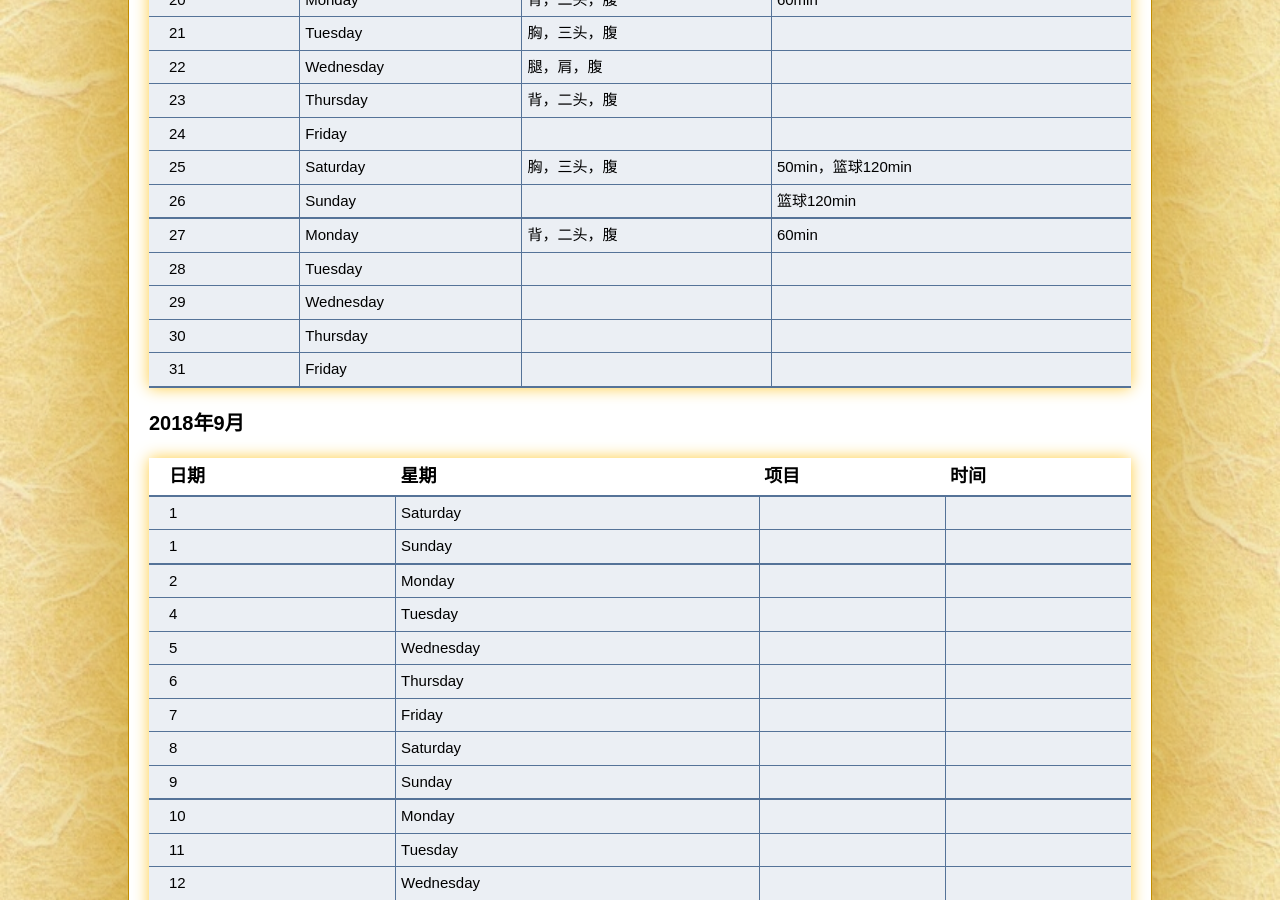
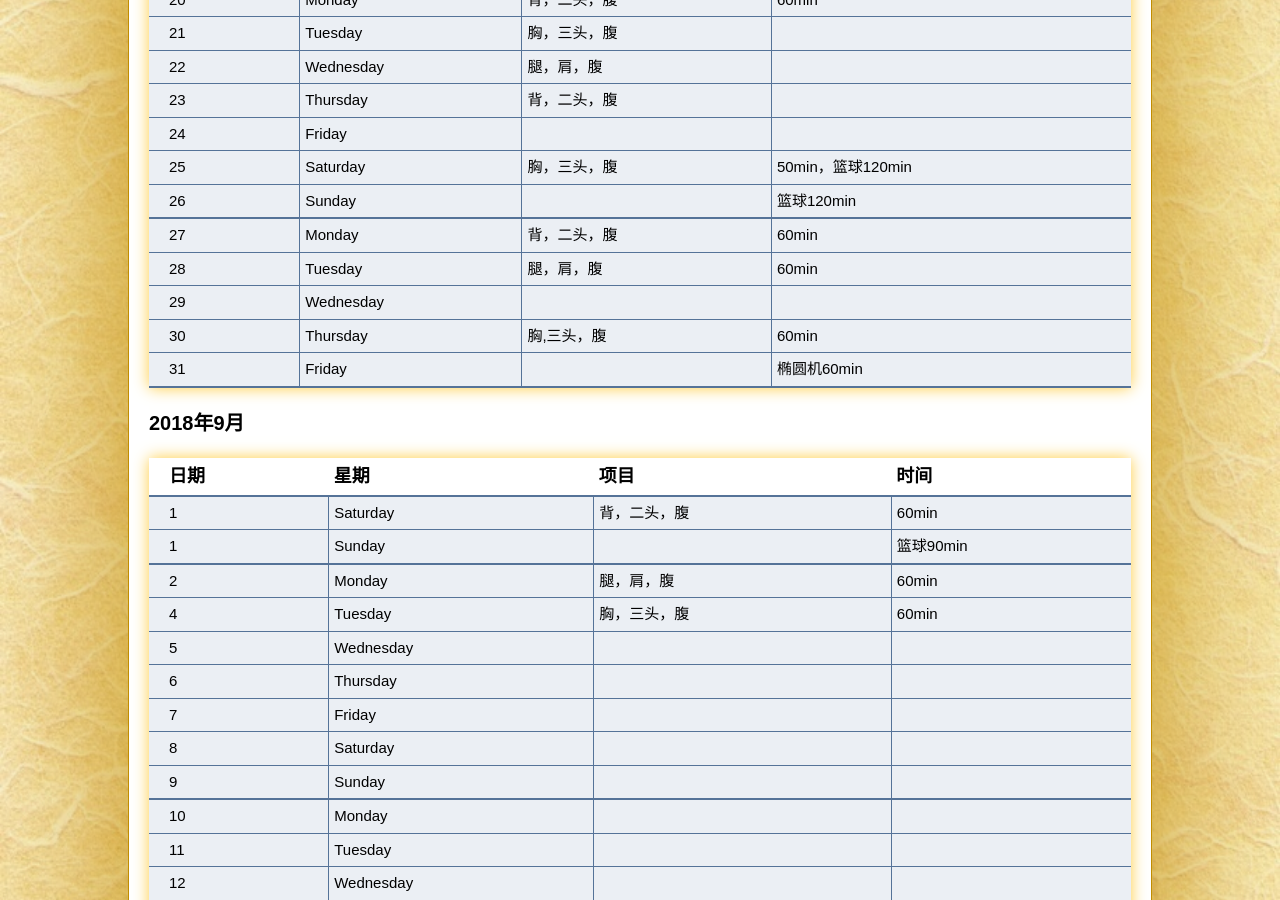
Before and after one commit to weishangkai/weishangkai.github.io, a Jekyll site: the page built from content/others/fitness/note/2018_season_3.md, in a window 1280 px wide and 900 px high, scrolled down 704 px. Built offline with Jekyll 4.4.1, drawn with Linux system fonts in a browser that asks for light colours; comment, search, counter and statistics services are not loaded.

Commit message:
1. modify fitness note directory 2. update new fitness notes.

```diff
--- a/content/others/fitness/2018_season_3.md
+++ b/content/others/fitness/note/2018_season_3.md
@@ -28,20 +28,20 @@ description:
 |26|Sunday||篮球120min
 |:-|:-|:-|:-
 |27|Monday|背，二头，腹|60min
-|28|Tuesday||
+|28|Tuesday|腿，肩，腹|60min
 |29|Wednesday||
-|30|Thursday||
-|31|Friday||
+|30|Thursday|胸,三头，腹|60min
+|31|Friday||椭圆机60min
 
 ### 2018年9月
 
 |日期|星期|项目|时间
 |:-|:-|:-|:-
-|1|Saturday|	|
-|1|Sunday|	|
+|1|Saturday|背，二头，腹	|60min
+|1|Sunday|	|篮球90min
 |:-|:-|:-|:-
-|2|Monday|	|
-|4|Tuesday|	|
+|2|Monday|腿，肩，腹	|60min
+|4|Tuesday|胸，三头，腹	|60min
 |5|Wednesday|	|
 |6|Thursday|	|
 |7|Friday|	|
--- a/index.html
+++ b/index.html
@@ -81,6 +81,11 @@
                 <a href="mailto:weishangkai@gmail.com" data-role="tile" data-size="small">
                     <img src="./images/email.png" class="icon">
                 </a>
+
+				<a href="content/about.html" data-role="tile" class="bg-orange" data-size="small">
+                    <img src="./images/about.png" class="icon">
+                </a>
+
             </div>
         </div>
     </div>
```
Also changed, not shown: content/about.md (added, +10 -0 lines), content/it/java/index.md (+1 -5 lines), content/others/fitness/note.md (+1 -1 lines), images/about.png (added).
